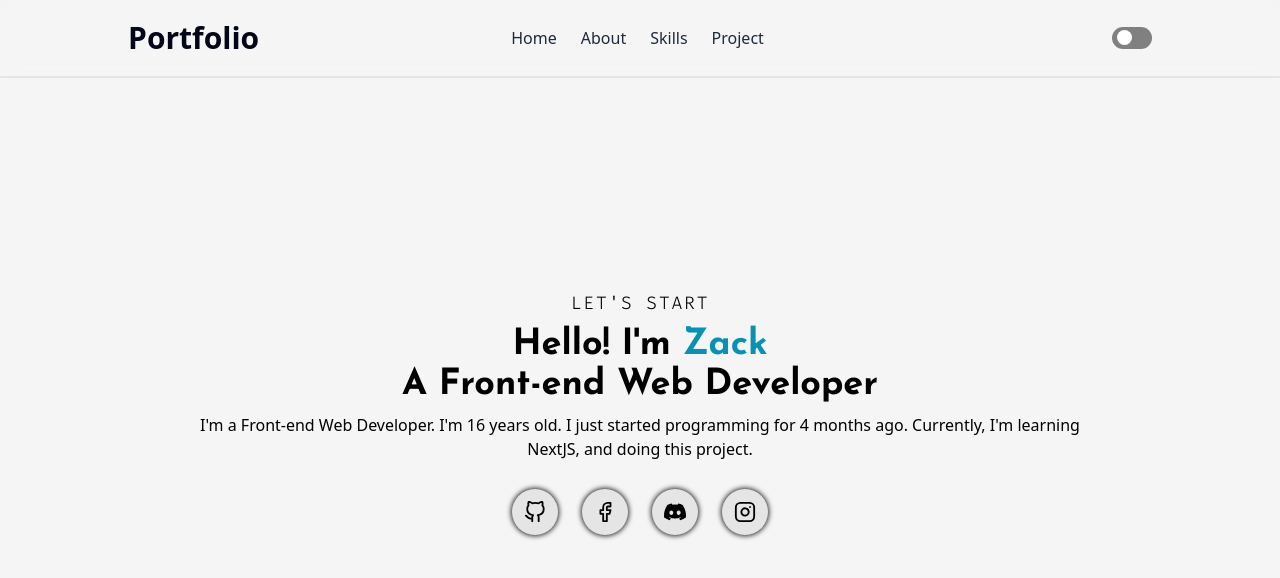
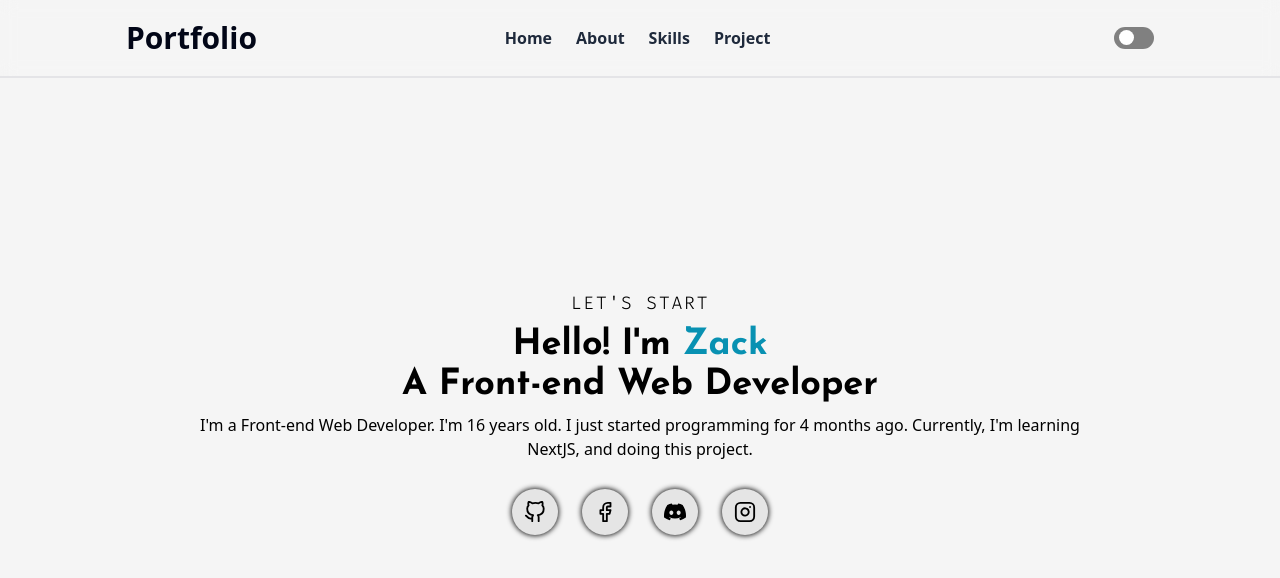
Before and after one commit to zackdesu/portfolio, a Next.js app: page / in a window 1280 px wide. Shown: the top 578 px of the page. Built offline with nearby package versions, Linux system fonts and the light colour scheme.

Commit message:
navbar hover active add class

```diff
--- a/components/navbar.jsx
+++ b/components/navbar.jsx
@@ -2,22 +2,18 @@ import React from "react";
 import ToggleSwitch from "./toggleswitch";
 
 export default function Navbar() {
+  const className =
+    "text-slate-800 mx-2 md:mx-3 dark:text-slate-200 hover:text-cyan-600 hover:dark:text-cyan-300 font-semibold active:text-cyan-600 active:dark:text-cyan-300";
   return (
     <div className="backdrop-blur border-b-2 border-zinc-200 dark:border-zinc-800 text-slate-950 w-full flex items-center justify-around py-5 dark:text-slate-50 sticky top-0">
-      <h2 className="md:-ml-10">Portfolio</h2>
+      <h2 className="md:-ml-10 cursor-pointer hover:text-cyan-600 hover:dark:text-cyan-300">
+        Portfolio
+      </h2>
       <ul className="flex items-center md:-ml-24 sm:-ml-12">
-        <li className={"text-slate-800 mx-2 md:mx-3 dark:text-slate-200"}>
-          Home
-        </li>
-        <li className={"text-slate-800 mx-2 md:mx-3 dark:text-slate-200"}>
-          About
-        </li>
-        <li className={"text-slate-800 mx-2 md:mx-3 dark:text-slate-200"}>
-          Skills
-        </li>
-        <li className={"text-slate-800 mx-2 md:mx-3 dark:text-slate-200"}>
-          Project
-        </li>
+        <li className={className}>Home</li>
+        <li className={className}>About</li>
+        <li className={className}>Skills</li>
+        <li className={className}>Project</li>
       </ul>
       <ToggleSwitch />
     </div>
```
